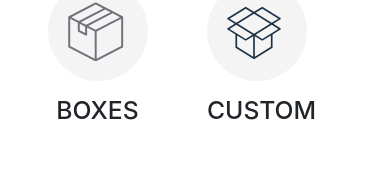
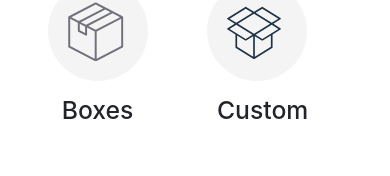
Before and after one commit to ahmedkhalid136/FlegeBOX-FINALIZED, a React (Create React App) app: page /Box in a window 390 px wide. Shown: the part 213-389 px from the top of the page. Built offline with nearby package versions, Linux system fonts and the light colour scheme.

Commit message:
heroku commit

```diff
--- a/src/components/Box/chooseBox.js
+++ b/src/components/Box/chooseBox.js
@@ -131,7 +131,7 @@ function ChooseBox(props) {
                 />
               </svg>
             </div>
-            <h2>BOXES</h2>
+            <h2>Boxes</h2>
           </div>
           <div className="col-6">
             {" "}
@@ -156,8 +156,14 @@ function ChooseBox(props) {
                 />
               </svg>
             </div>
-            <div style={{ textAlign: "left", paddingTop: "15px" }}>
-              <h2>CUSTOM</h2>
+            <div
+              style={{
+                textAlign: "left",
+                paddingTop: "15px",
+                paddingLeft: "10px",
+              }}
+            >
+              <h2>Custom</h2>
             </div>
           </div>
         </div>
--- a/src/components/ProductComponent/BlueProduct.css
+++ b/src/components/ProductComponent/BlueProduct.css
@@ -82,8 +82,7 @@
   .increment-area {
     display: none;
   }
-  .cart-section {
-  }
+
   .fa-times {
     font-size: 15px;
     margin-right: -25px;
@@ -92,6 +91,4 @@
   .product-name p {
     font-size: 13px;
   }
-  .cart1-sizes {
-  }
 }
```
Also changed, not shown: src/components/FillInformation/FillInfo.js (+7 -9 lines).
